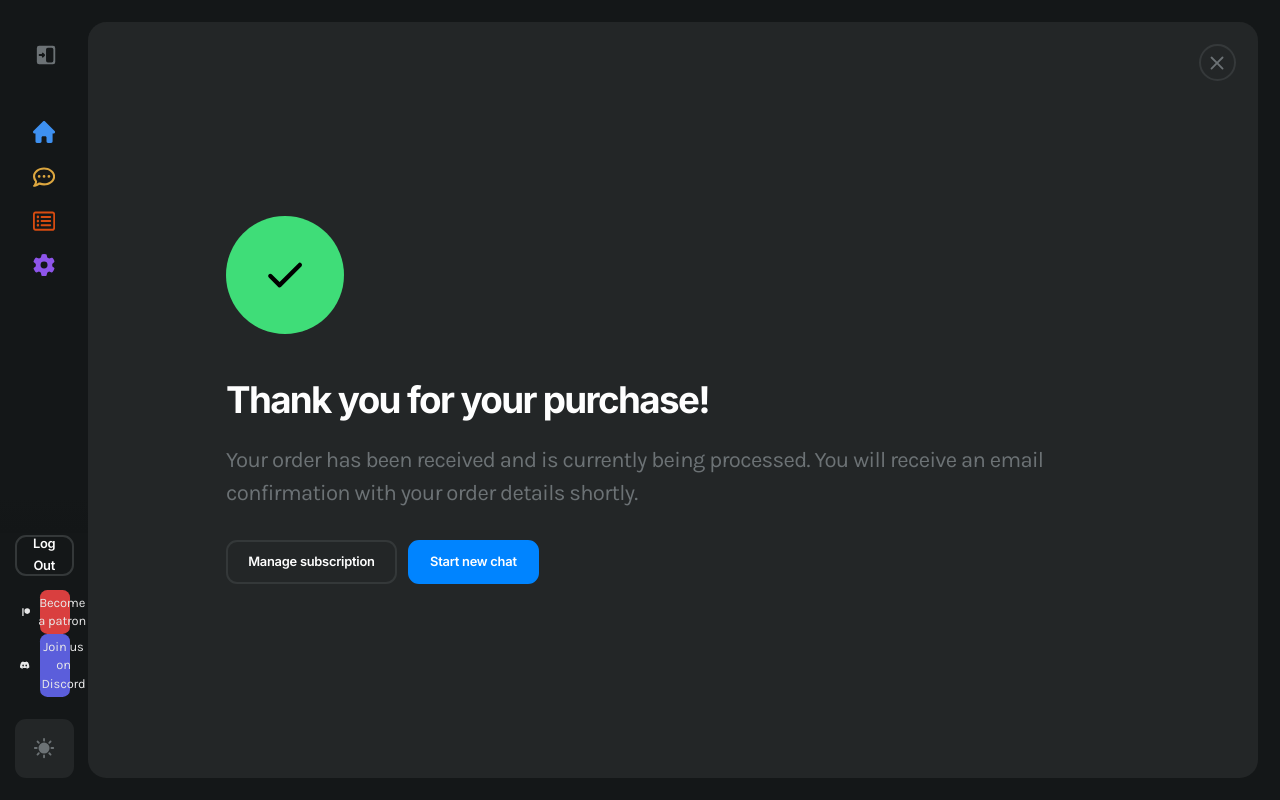
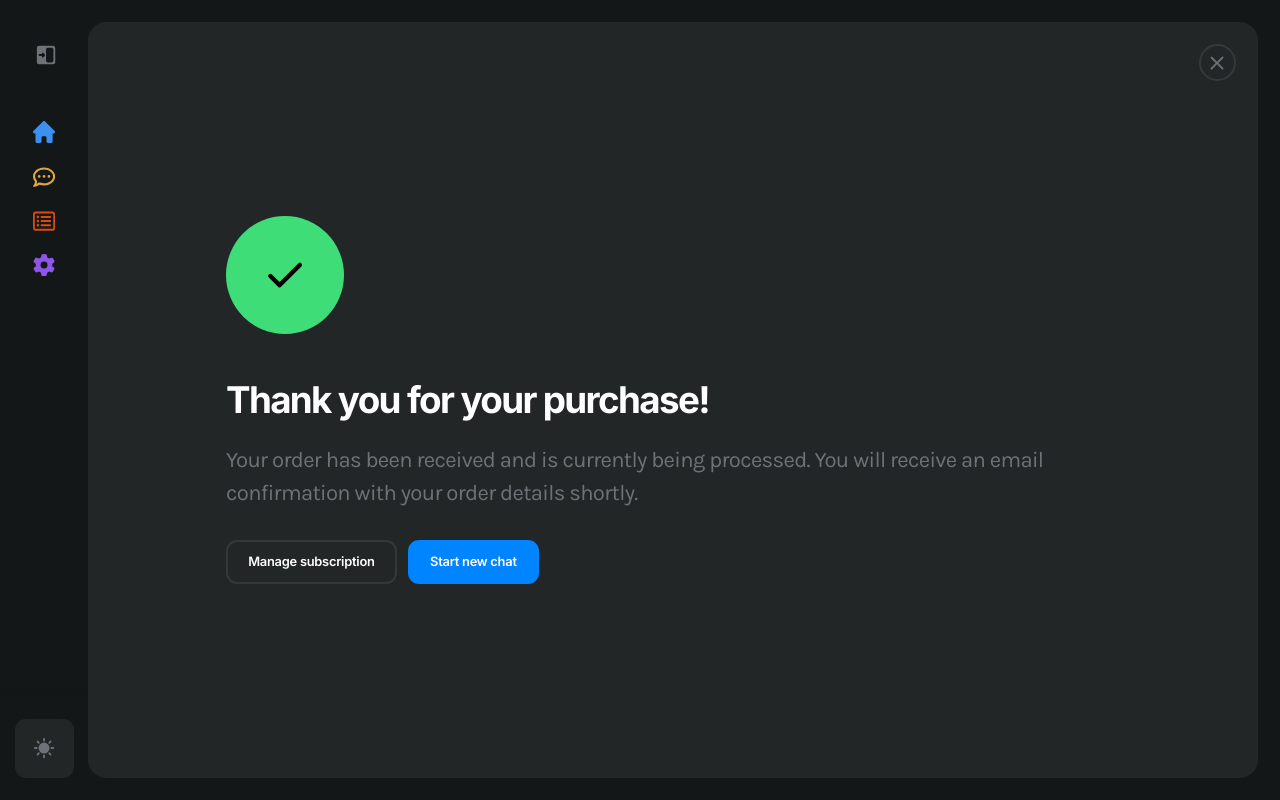
Before and after one commit to istvan-kreisz/GameGuideAI-frontend, a Next.js app: page /thanks in a window 1280 px wide. Built offline with nearby package versions, Linux system fonts and the light colour scheme; no server answers; the database is empty; sample sign-in values are in the browser's storage; what @rvxlab/tailwind-plugin-ios-full-height would draw is missing.

Commit message:
fix progile

```diff
--- a/components/LeftSidebar/Profile/Progile.tsx
+++ b/components/LeftSidebar/Profile/Progile.tsx
@@ -34,7 +34,7 @@ const Profile = ({ visible }: ProfileProps) => {
 						</>
 					)}
 				</div>
-
+				{!visible && (
 					<>
 						{logout ? (
 							<button className="btn-stroke-dark w-full h-11" onClick={logout}>
@@ -90,6 +90,7 @@ const Profile = ({ visible }: ProfileProps) => {
 							</a>
 						</div>
 					</>
+				)}
 			</div>
 		</div>
 	)
```
Lines whose indentation alone changed are shown as unchanged.
